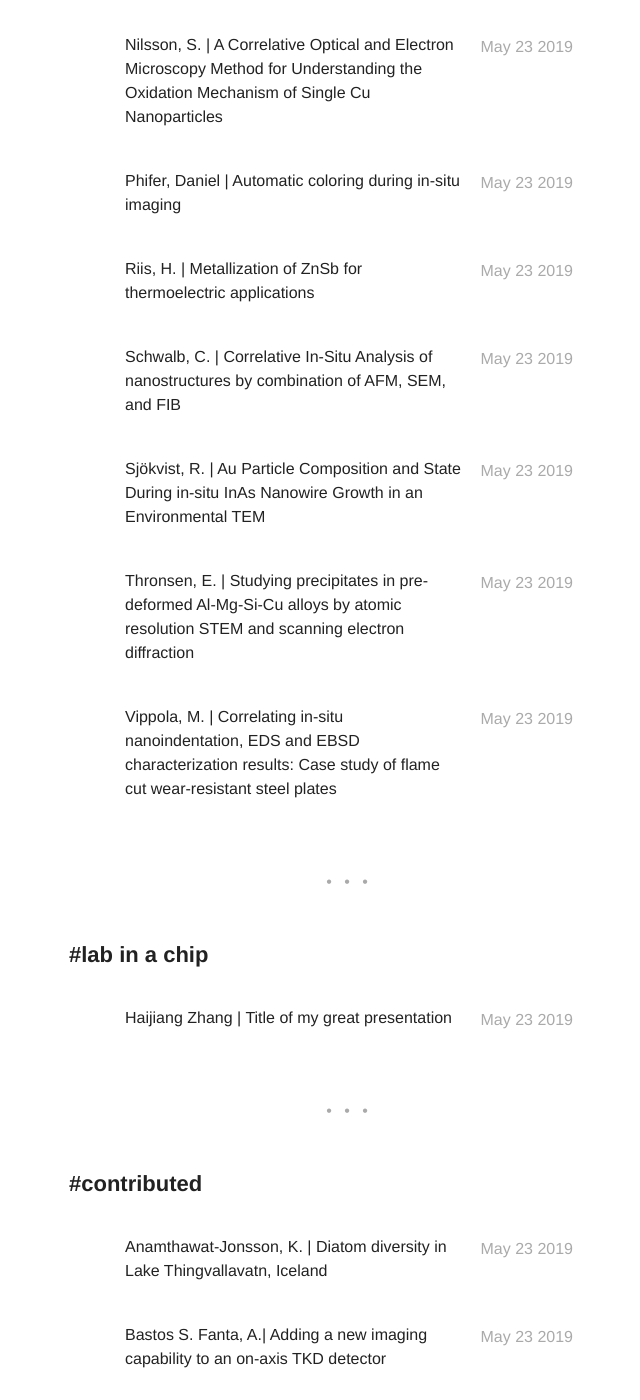
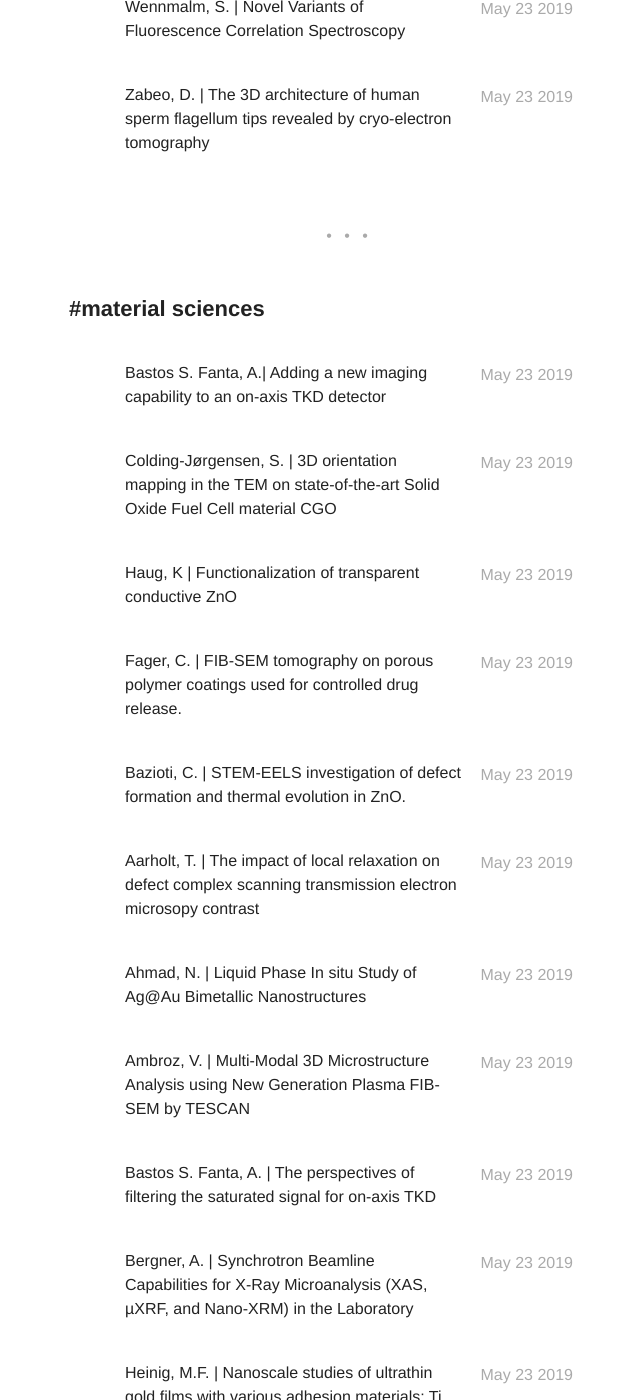
Before and after one commit to cci-gothenburg/cci-gothenburg.github.io, a Jekyll site: the page built from tags.html, in a window 1280 px wide and 1400 px high, scrolled down 2594 px. Shown: the whole window, without its empty margins (291-931 px from the left). Built offline with Jekyll 4.4.1, drawn with Linux system fonts in a browser that asks for light colours; some of the changed text lies outside the part shown.

Commit message:
updated material posters

```diff
--- a/_posts/misc/2019-05-23-Haijiang.markdown
+++ /dev/null
@@ -1,25 +0,0 @@
----
-title: "Haijiang Zhang | Title of my great presentation"
-layout: post
-date: 2019-05-23 01:00
-image: https://cf.gu.se/digitalAssets/1688/1688543_haijiang-zhang_184px.jpg
-headerImage: true
-tag:
-- invited speaker
-- material sciences
-- lab in a chip
-category: projects
-author:
-#description: Markdown summary with different options
----
-
-_**Haijiang**,<sup>[1]</sup> Pedro,<sup>[2]</sup> Marta<sup>[2]</sup>_<br/>
-1 Centre for cellular Imaging <br/>
-2 The University of Gothenburg <br/>
-
-## abstract
-
-I am doing science <sup>[1]</sup>.
-
-## References
-[1] asd
--- a/_posts/misc/2019-05-23-RafaelCamacho.markdown
+++ /dev/null
@@ -1,25 +0,0 @@
----
-title: "Rafael Camacho | Title of my great presentation"
-layout: post
-date: 2019-05-23 02:00
-image: https://cf.gu.se/digitalAssets/1717/1717854_rafa_184px_2.jpg
-headerImage: true
-tag:
-- plenary
-- life sciences
-- super resolution
-category: projects
-author:
-#description: Markdown summary with different options
----
-
-_**Rafa**,<sup>[1]</sup> Pedro,<sup>[2]</sup> Marta<sup>[2]</sup>_<br/>
-1 Centre for cellular Imaging <br/>
-2 The University of Gothenburg <br/>
-
-## abstract
-
-I am doing science <sup>[1]</sup>.
-
-## References
-[1] asd
--- /dev/null
+++ b/_posts/posters/material/2019-05-23-AmbrozV.markdown
@@ -0,0 +1,24 @@
+---
+title: "Ambroz, V. | Multi-Modal 3D Microstructure Analysis using New Generation Plasma FIB-SEM by TESCAN"
+layout: post
+date: 2019-05-23 08:00
+image:
+headerImage: false
+tag:
+- poster
+- material sciences
+category: abstracts
+author:
+#description: Markdown summary with different options
+---
+
+_Hana Tesarova, **Vitezslav Ambroz**, Manuel Bornhoefft, Jiri Dluhos_.<br/>
+TESCAN ORSAY HOLDING<br/>
+
+## Abstract
+
+Achieving complete information about material’s microstructure and its relation to the mechanical or physical properties is a core of the materials research. Today, with the upcoming era of digital design optimization and modern technologies like additive manufacturing, the need for digital material description and microstructure and parameters prediction for digital optimization is rapidly growing. Since the new technologies bring also new technological challenges like high anisotropy or unknown local thermal history of the component, the traditional 2D metallographic techniques are no more providing enough information for complete material description and the whole materials research is deriving new directions based on the 3D microstructure description i.e. as it is in real components.<br/>
+
+The new generation of TESCAN Plasma FIB-SEMs from the S8000 family, brings not only better imaging and analytical resolution on any construction material, but also a larger scale for FIB cross sectioning and FIB-SEM tomography. The new generation control software comes with easy to use workflow-oriented guides even for complex tasks like FIB-SEM tomography.<br/>
+
+The new multi-modal FIB-SEM tomography module  allows acquisition of up to 8 imaging detector  signals simultaneously, possibility to acquire multi-scale datasets and simultaneous acquisition of microanalytical signal from  EDS and EBSD for achieving 3D information about the phase and crystal orientation.  Acquisition of 3D microanalytical data is done in static position with  sample moving during the acquisition for maximum precision of the analysis. Using latest technologies for ultra-fast microanalytical data acquisition, together with improved performance of the latest PFIB it enables a high speed  acquisition of large 3D multi-modal datasets.<br/>
--- a/_posts/misc/2019-05-23-FagerC.markdown
+++ b/_posts/posters/material/2019-05-23-FagerC.markdown
@@ -7,7 +7,7 @@
 tag:
 - poster
 - material sciences
-category: old
+category: abstracts
 author:
 #description: Markdown summary with different options
 ---
--- /dev/null
+++ b/_posts/posters/material/2019-05-23-PerssonAR.markdown
@@ -0,0 +1,26 @@
+---
+title: "Persson, A. R. | Complex semiconducting nanowires studied by electron tomography"
+layout: post
+date: 2019-05-23 08:00
+image:
+headerImage: false
+tag:
+- poster
+- material sciences
+category: abstracts
+author:
+#description: Markdown summary with different options
+---
+
+_Reine Wallenberg, **Axel R. Persson**_.<br/>
+NanoLund and Centre for Analysis and Synthesis, Lund University, P.O. Box 124, SE-221 00 Lund, Sweden.<br/>
+
+## Abstract
+
+Semiconducting nanowires are thin rod structures which have promising applications in different fields, due to, e.g. the possibility to combine different epitaxially grown materials and crystal structures not combinable in bulk, making fine-tuning of bandgaps possible. While most such structures can be analyzed using transmission electron microscopy (TEM) projection images, some features, such as rotational symmetry/asymmetry, can get lost. Electron tomography (ET) is a useful method for retrieving the 3D structure, which can both correlate growth parameters to actual morphology as well as explain measured properties. With increased complexity in the component design ET will be important for high-resolving 3D analysis.<br/>
+
+Here we present electron tomographic studies of nanowire structures from two different material systems: Au-seeded and Sn-doped GaAs wires, and Au-seeded InAs-AlSb-InAs core-shell-shell wires. The GaAs-wires are grown using Aerotaxy while the core-shell-shell structure is grown using conventional metal organic vapor phase epitaxy (MOVPE). Both sets of wires were reconstructed using ET using reconstruction algorithms: simultaneous iterative reconstruction technique (SIRT), discrete algebraic reconstruction technique (DART) and compressed sensing ET (CS-ET), from tilt-series (±75°) images (JEM-2200FS TEM, high-angle annular dark-field, HAADF detector). The reconstructions were calculated using the ASTRA toolbox for Matlab and Python.<br/>
+
+The GaAs wires show two interesting features: The surface is covered by droplets/particles that are of Ga (in comparison to the GaAs in the wire) and the seed particle containing Ga, Au and Sn have segregated into regions with different composition, separable in the reconstruction. Actual surface arrangement of the particles as well as volume measurements and composition of the segregated seed particle are presented. For the InAs-AlSb-InAs wire the cross-section is shown and conclusions can be drawn regarding the differences in faceting between the two materials. Also, the layer thickness as a function of the position along the wire and around the circumference (azimuthal angle) can clearly be visualized.<br/>
+
+In conclusion, ET shows in these studies its importance for nanowire analysis in which both surface features and internal morphology can be analyzed and quantified. Especially rotational symmetries/asymmetries, that can be difficult to deduct from single projections, are more easily analyzed.<br/>
--- a/abstracts/index.md
+++ b/abstracts/index.md
@@ -7,6 +7,12 @@
 
 ---
 
+## Index
+- [Plenary speakers](#plenary-speakers)
+- [Invited speakers](#invited-speakers)
+- [Contributed talks](#contributed-talks)
+- [Posters Life sciences](#posters-life-sciences)
+- [Posters Material sciences](#posters-material-sciences)
 
 ### Plenary speakers
 
@@ -17,6 +23,10 @@
 **Hell,<br/>Stefan**            | <br/>[MINFLUX Nanoscopy: Super-resolution post Nobel](/HellS)<br/><br/>
 **Helmstaedter,<br/>Moritz**    | <br/>[3D EM for Connectomics](/HelmstaedterM)<br/><br/>
 **van&nbsp;Aken,<br/>Peter&nbsp;A.**      | <br/>[Far-field radiation of three-dimensional plasmonic gold tapers and of dynamic toroidal moments](/vanAkenPA)<br/><br/>
+
+---
+
+[Back to index](#index)
 
 ---
 
@@ -44,6 +54,10 @@
 
 ---
 
+[Back to index](#index)
+
+---
+
 ### Contributed talks
 
 Name&nbsp;&nbsp;&nbsp;&nbsp;&nbsp;&nbsp;&nbsp;&nbsp;&nbsp;&nbsp;&nbsp;&nbsp;&nbsp;&nbsp;&nbsp;&nbsp;&nbsp;| Title
@@ -67,6 +81,9 @@
 **Wennmalm,<br/>Stefan**        | <br/>[Novel Variants of Fluorescence Correlation Spectroscopy](/WennmalmS)<br/><br/>
 **Zabeo,<br/>Davide**           | <br/>[The 3D architecture of human sperm flagellum tips revealed by cryo-electron tomography](/ZabeoD)<br/><br/>
 
+---
+
+[Back to index](#index)
 
 ---
 
@@ -99,6 +116,9 @@
 L23    | **Wennmalm,<br/>Stefan**              | <br/>[Novel Variants of Fluorescence Correlation Spectroscopy](/WennmalmS)<br/><br/>
 L24    | **Zabeo,<br/>Davide**                 | <br/>[The 3D architecture of human sperm flagellum tips revealed by cryo-electron tomography](/ZabeoD)<br/><br/>
 
+---
+
+[Back to index](#index)
 
 ---
 
@@ -108,20 +128,30 @@
 :---- | :---------------------------| :---
 M01    | **Aarholt,<br/>Thomas**         | <br/>[The impact of local relaxation on defect complex scanning transmission electron microsopy contrast](/AarholtT)<br/><br/>
 M02    | **Ahmad,<br/>Nabeel**           | <br/>[Liquid Phase In situ Study of Ag@Au Bimetallic Nanostructures](/AhmadN)<br/><br/>
-M03    | **Bastos&nbsp;S.&nbsp;Fanta,<br/>Alice**  | <br/>[The perspectives of filtering the saturated signal for on-axis TKD](/BastosSFA2)<br/><br/>
-M04    | **Bazioti,<br/>Calliope**       | <br/>[STEM-EELS investigation of defect formation and thermal evolution in ZnO](/BaziotiC)<br/><br/>
-M05    | **Bergner,<br/>Andreas**        | <br/>[Synchrotron Beamline Capabilities for X-Ray Microanalysis (XAS, µXRF, and Nano-XRM) in the Laboratory](/BergnerA)<br/><br/>
-M06    | **Haug,<br/>Kristian**          | <br/>[Functionalization of transparent conductive ZnO](/HaugK)<br/><br/>
-M07    | **Heinig,<br/>Mario Frederik**  | <br/>[Nanoscale studies of ultrathin gold films with various adhesion materials: Ti, Cr, APTMS, MPTMS and APS](/HeinigMF)<br/><br/>
-M08    | **Hetherington,<br/>Crispin**   | <br/>[TEM and PES studies of tin-oxide nanoparticles in a beam and after deposition on a substrate](/HetheringtonC)<br/><br/>
-M09    | **Holmér,<br/>Jonatan**         | <br/>[TBA](/HolmerJ)<br/><br/>
-M10    | **Honkanen,<br/>Mari**          | <br/>[Electron microscopic studies of nanoparticle functionalized cellulose fibers ](/HonkanenM)<br/><br/>
-M11    | **Kadkhodazadeh,<br/>Shima**    | <br/>[Monitoring the dynamics of the Kirkendall effect in Cu nanoparticles ](/KadkhodazadehS)<br/><br/>
-M12    | **Nguyen,<br/>Phuong Dan**      | <br/>[Structural and optical properties of individual Zn2GeO4 particles embedded in ZnO](/NguyenPD)<br/><br/>
-M13    | **Nilsson,<br/>Sara**           | <br/>[A Correlative Optical and Electron Microscopy Method for Understanding the Oxidation Mechanism of Single Cu Nanoparticles](/NilssonS)<br/><br/>
-M14    | **Phifer,<br/>Daniel**          | <br/>[Automatic coloring during in-situ imaging](/PhiferD)<br/><br/>
-M15    | **Riis,<br/>Henrik**            | <br/>[Metallization of ZnSb for thermoelectric applications](/RiisH)<br/><br/>
-M16    | **Schwalb,<br/>Christian**      | <br/>[Correlative In-Situ Analysis of nanostructures by combination of AFM, SEM, and FIB](/SchwalbC)<br/><br/>
-M17    | **Sjökvist,<br/>Robin**         | <br/>[Au Particle Composition and State During in-situ InAs Nanowire Growth in an Environmental TEM](/SjokvistR)<br/><br/>
-M18    | **Thronsen,<br/>Elisabeth**     | <br/>[Studying precipitates in pre-deformed Al-Mg-Si-Cu alloys by atomic resolution STEM and scanning electron diffraction](/ThronsenE)<br/><br/>
-M19    | **Vippola,<br/>Minnamari**      | <br/>[Correlating in-situ nanoindentation, EDS and EBSD characterization results: Case study of flame cut wear-resistant steel plates](/VippolaM)<br/><br/>
+M03    | **Ambroz,<br/>Vitezslav**           | <br/>[Multi-Modal 3D Microstructure Analysis using New Generation Plasma FIB-SEM by TESCAN](/AmbrozV)<br/><br/>
+M04    | **Bastos&nbsp;S.&nbsp;Fanta,<br/>Alice**  | <br/>[The perspectives of filtering the saturated signal for on-axis TKD](/BastosSFA2)<br/><br/>
+M05    | **Bazioti,<br/>Calliope**       | <br/>[STEM-EELS investigation of defect formation and thermal evolution in ZnO](/BaziotiC)<br/><br/>
+M06    | **Bergner,<br/>Andreas**        | <br/>[Synchrotron Beamline Capabilities for X-Ray Microanalysis (XAS, µXRF, and Nano-XRM) in the Laboratory](/BergnerA)<br/><br/>
+M07    | **Fager,<br/>Cecilia**        | <br/>[FIB-SEM tomography on porous polymer coatings used for controlled drug release](/FagerC)<br/><br/>
+M08    | **Haug,<br/>Kristian**          | <br/>[Functionalization of transparent conductive ZnO](/HaugK)<br/><br/>
+M09    | **Heinig,<br/>Mario Frederik**  | <br/>[Nanoscale studies of ultrathin gold films with various adhesion materials: Ti, Cr, APTMS, MPTMS and APS](/HeinigMF)<br/><br/>
+M10    | **Hetherington,<br/>Crispin**   | <br/>[TEM and PES studies of tin-oxide nanoparticles in a beam and after deposition on a substrate](/HetheringtonC)<br/><br/>
+M11    | **Holmér,<br/>Jonatan**         | <br/>[TBA](/HolmerJ)<br/><br/>
+M12    | **Honkanen,<br/>Mari**          | <br/>[Electron microscopic studies of nanoparticle functionalized cellulose fibers ](/HonkanenM)<br/><br/>
+M13    | **Kadkhodazadeh,<br/>Shima**    | <br/>[Monitoring the dynamics of the Kirkendall effect in Cu nanoparticles ](/KadkhodazadehS)<br/><br/>
+M14    | **Nguyen,<br/>Phuong Dan**      | <br/>[Structural and optical properties of individual Zn2GeO4 particles embedded in ZnO](/NguyenPD)<br/><br/>
+M15    | **Mattsson,<br/>Karin**         | <br/>[Comprehensive characterization and particle quantification of environmental microplastics using novel correlative microscopy instrumentation and workflows](/MattssonK)<br/><br/>
+M16    | **Nilsson,<br/>Sara**           | <br/>[A Correlative Optical and Electron Microscopy Method for Understanding the Oxidation Mechanism of Single Cu Nanoparticles](/NilssonS)<br/><br/>
+M17    | **Persson,<br/>Axel&nbsp;R.**           | <br/>[Complex semiconducting nanowires studied by electron tomography](/PerssonAR)<br/><br/>
+M18    | **Phifer,<br/>Daniel**          | <br/>[Automatic coloring during in-situ imaging](/PhiferD)<br/><br/>
+M19    | **Riis,<br/>Henrik**            | <br/>[Metallization of ZnSb for thermoelectric applications](/RiisH)<br/><br/>
+M20    | **Schwalb,<br/>Christian**      | <br/>[Correlative In-Situ Analysis of nanostructures by combination of AFM, SEM, and FIB](/SchwalbC)<br/><br/>
+M21    | **Sjökvist,<br/>Robin**         | <br/>[Au Particle Composition and State During in-situ InAs Nanowire Growth in an Environmental TEM](/SjokvistR)<br/><br/>
+M22    | **Thronsen,<br/>Elisabeth**     | <br/>[Studying precipitates in pre-deformed Al-Mg-Si-Cu alloys by atomic resolution STEM and scanning electron diffraction](/ThronsenE)<br/><br/>
+M23    | **Vippola,<br/>Minnamari**      | <br/>[Correlating in-situ nanoindentation, EDS and EBSD characterization results: Case study of flame cut wear-resistant steel plates](/VippolaM)<br/><br/>
+
+---
+
+[Back to index](#index)
+
+---
```
